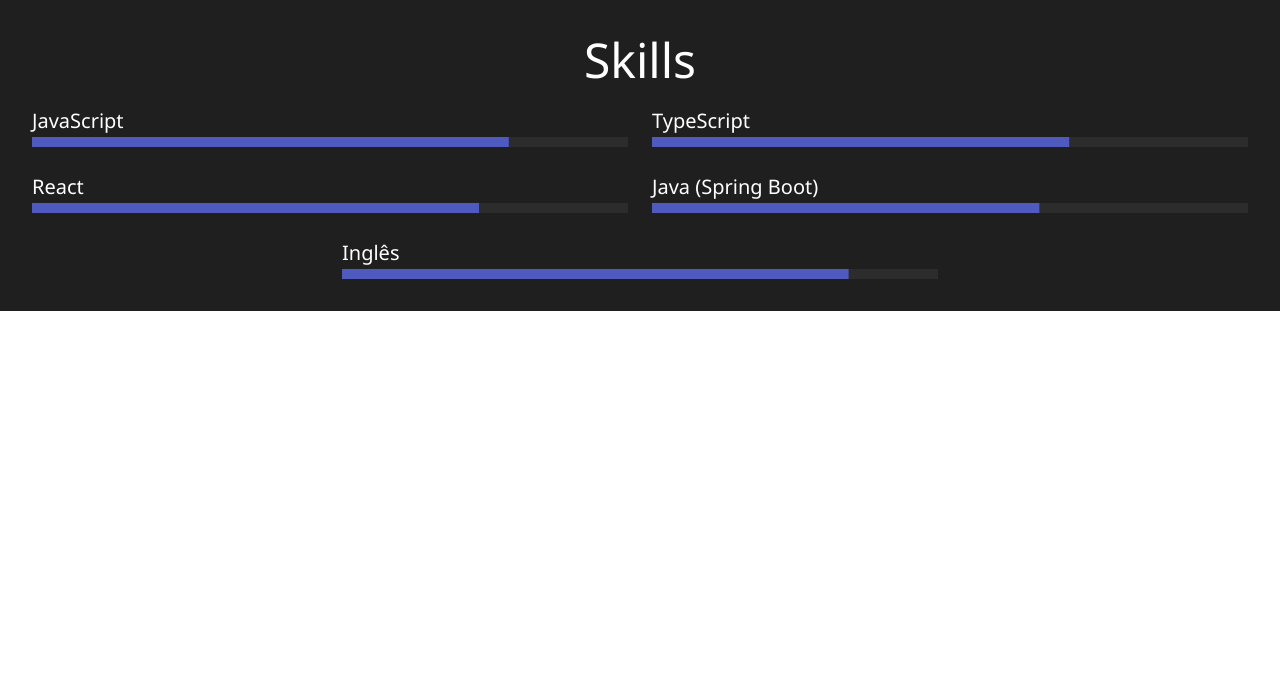
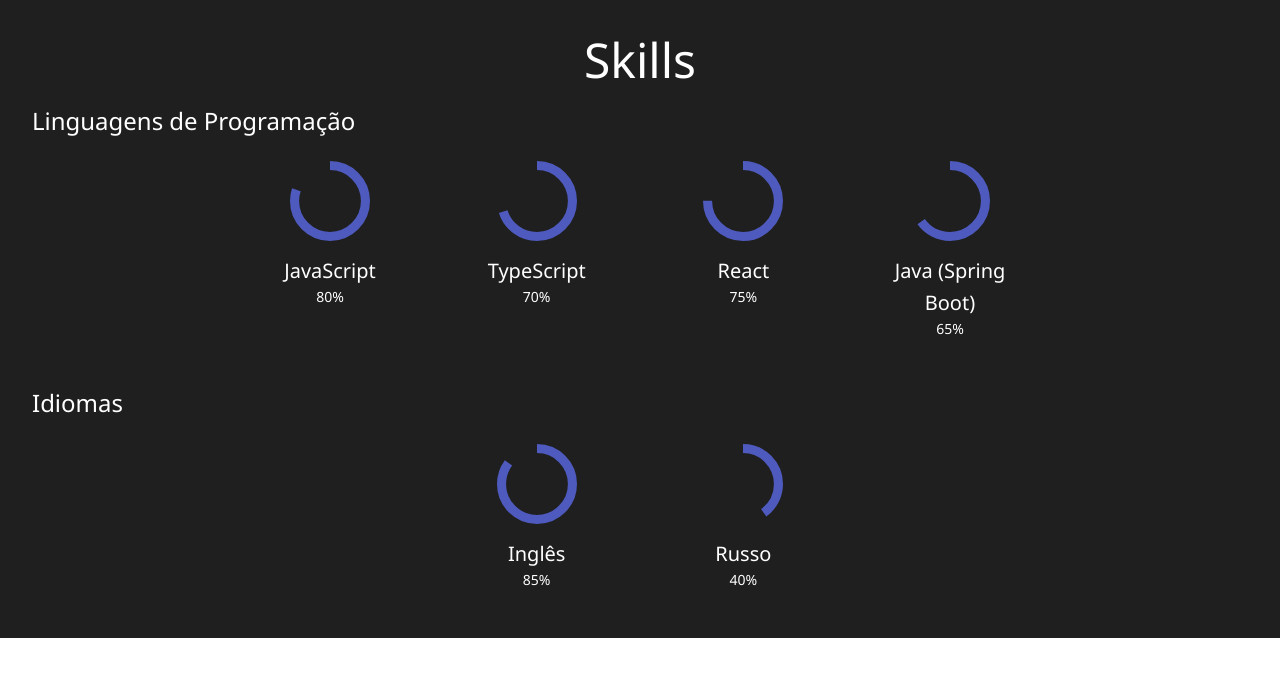
Before and after one commit to Ronaldosdeltas/My-portifolio, a React (Vite) app: page /skills in a window 1280 px wide. Shown: the top 676 px of the page. Built offline with nearby package versions, Linux system fonts and the light colour scheme.

Commit message:
settin the animatedbackground on the page about

```diff
--- /dev/null
+++ b/src/assets/components/AnimatedBackground/MatrixBackground.tsx
@@ -0,0 +1,25 @@
+import React from "react";
+import { Box } from "@mui/material";
+import { styled } from "@mui/system";
+
+const AnimatedBackground = styled(Box)({
+  position: "fixed",
+  top: 0,
+  left: 0,
+  width: "100%",
+  height: "100%",
+  background: "url('https://ak3.picdn.net/shutterstock/videos/17646403/thumb/1.jpg') top left",
+  backgroundSize: "cover",
+  animation: "animatedBackground 6s linear infinite",
+  zIndex: -1,
+
+  "@keyframes animatedBackground": {
+    from: { backgroundPosition: "0 0" },
+    to: { backgroundPosition: "0 100%" },
+}});
+
+const MatrixBackground = () => {
+  return <AnimatedBackground />;
+};
+
+export default MatrixBackground;
--- a/src/pages/Home/sections/About/About.tsx
+++ b/src/pages/Home/sections/About/About.tsx
@@ -1,9 +1,8 @@
 import { Box, Container, Typography, Avatar, Grid, Button, styled } from "@mui/material";
 import { GitHub, LinkedIn, Email } from "@mui/icons-material";
 import React from "react";
-import aboutme from "../../../../assets/images/aboutme.jpg";
-import { AnimatedBackground } from "../../../../assets/components/AnimatedBackground/AnimatedBackground";
-
+import me from "../../../../assets/images/me.jpeg";
+import MatrixBackground from "../../../../assets/components/AnimatedBackground/MatrixBackground";
 const StyledAvatar = styled(Avatar)(({ theme }) => ({
   width: 150,
   height: 150,
@@ -13,10 +12,13 @@
 
 const About = () => {
   return (
+    <Box sx={{ position: "relative", minHeight: "100vh", overflow: "hidden" }}>
 
-    <Box sx={{ backgroundColor: "#1f1f1f", padding: "4rem 0", minHeight: "100vh" }}>
-      <Container maxWidth="md">
-        <StyledAvatar src={aboutme} alt="Your Name" />
+    <MatrixBackground />
+
+    <Box sx={{ backgroundColor: "rgba(31, 31, 31, 0.9)", padding: "4rem 0", minHeight: "100vh", position: "relative", zIndex: 1 }}>
+    <Container maxWidth="md">
+        <StyledAvatar src={me} alt="Your Name" />
         <Typography variant="h3" color="primary.contrastText" align="center" gutterBottom>
           About Me
         </Typography>
@@ -70,6 +72,7 @@
         </Grid>
       </Container>
     </Box>
+  </Box>
   );
 };
 
--- a/src/pages/Home/sections/Projects/Projects.tsx
+++ b/src/pages/Home/sections/Projects/Projects.tsx
@@ -38,7 +38,10 @@
           <Grid item xs={12} md={4} key={repo.id}>
             <Card sx={{ backgroundColor: "#2c2c2c", color: "#fff",
               "&:hover": {
-                transform: "scale(1.05)",}
+                backgroundColor: "#292929",
+                transform: "scale(1.05)",
+                boxShadow: "0px 0px 10px rgba(78, 90, 190, 0.8)",
+              },
              }}>
               <CardContent>
                 <Typography variant="h6">{repo.name}</Typography>
--- a/src/pages/Home/sections/Skills/Skills.tsx
+++ b/src/pages/Home/sections/Skills/Skills.tsx
@@ -1,12 +1,16 @@
-import { Box, Typography, LinearProgress, Grid } from "@mui/material";
+import { Box, Typography, CircularProgress, Grid } from "@mui/material";
 
 const Skills = () => {
-  const skills = [
+  const programmingSkills = [
     { name: "JavaScript", level: 80 },
     { name: "TypeScript", level: 70 },
     { name: "React", level: 75 },
     { name: "Java (Spring Boot)", level: 65 },
-    { name: "Inglês", level: 85 }, // Intermediário-Avançado
+  ];
+
+  const languageSkills = [
+    { name: "Inglês", level: 85 },
+    { name: "Russo" , level: 40} // Intermediário-Avançado
   ];
 
   return (
@@ -14,21 +18,76 @@
       <Typography variant="h3" align="center" gutterBottom>
         Skills
       </Typography>
+
+      {/* Seção de Linguagens de Programação */}
+      <Typography variant="h5" gutterBottom>
+        Linguagens de Programação
+      </Typography>
       <Grid container spacing={3} justifyContent="center">
-        {skills.map((skill, index) => (
-          <Grid item xs={12} md={6} key={index}>
-            <Typography variant="h6">{skill.name}</Typography>
-            <LinearProgress
-              variant="determinate"
-              value={skill.level}
+        {programmingSkills.map((skill, index) => (
+          <Grid item xs={6} md={2} key={index}>
+            <Box
               sx={{
-                height: 10,
-                backgroundColor: "#2c2c2c",
-                "& .MuiLinearProgress-bar": {
-                  backgroundColor: "#4E5ABE",
+                textAlign: "center",
+                padding: "1rem",
+                borderRadius: "10px",
+                transition: "0.3s",
+                "&:hover": {
+                  backgroundColor: "#292929",
+                  transform: "scale(1.05)",
+                  boxShadow: "0px 0px 10px rgba(78, 90, 190, 0.8)",
                 },
               }}
-            />
+              >
+              <CircularProgress
+                variant="determinate"
+                value={skill.level}
+                size={80}
+                thickness={5}
+                sx={{ color: "#4E5ABE" }}
+              />
+              <Typography variant="h6" mt={1}>
+                {skill.name}
+              </Typography>
+              <Typography variant="body2">{skill.level}%</Typography>
+            </Box>
+          </Grid>
+        ))}
+      </Grid>
+
+      {/* Seção de Idiomas */}
+      <Typography variant="h5" gutterBottom sx={{ marginTop: "2rem" }}>
+        Idiomas
+      </Typography>
+      <Grid container spacing={3} justifyContent="center">
+        {languageSkills.map((skill, index) => (
+          <Grid item xs={6} md={2} key={index}>
+            <Box
+              sx={{
+                textAlign: "center",
+                padding: "1rem",
+                borderRadius: "10px",
+                transition: "0.3s",
+                "&:hover": {
+                  backgroundColor: "#292929",
+                  transform: "scale(1.05)",
+                  boxShadow: "0px 0px 10px rgba(78, 90, 190, 0.8)",
+                },
+              }}
+            >
+              <CircularProgress
+                variant="determinate"
+                value={skill.level}
+                size={80}
+                thickness={5}
+                sx={{ color: "#4E5ABE" }}
+              />
+              <Typography variant="h6" mt={1}>
+                {skill.name}
+              </Typography>
+              <Typography variant="body2">{skill.level}%</Typography>
+            </Box>
+
           </Grid>
         ))}
       </Grid>
```
Also changed, not shown: src/assets/images/me.jpeg (added).
